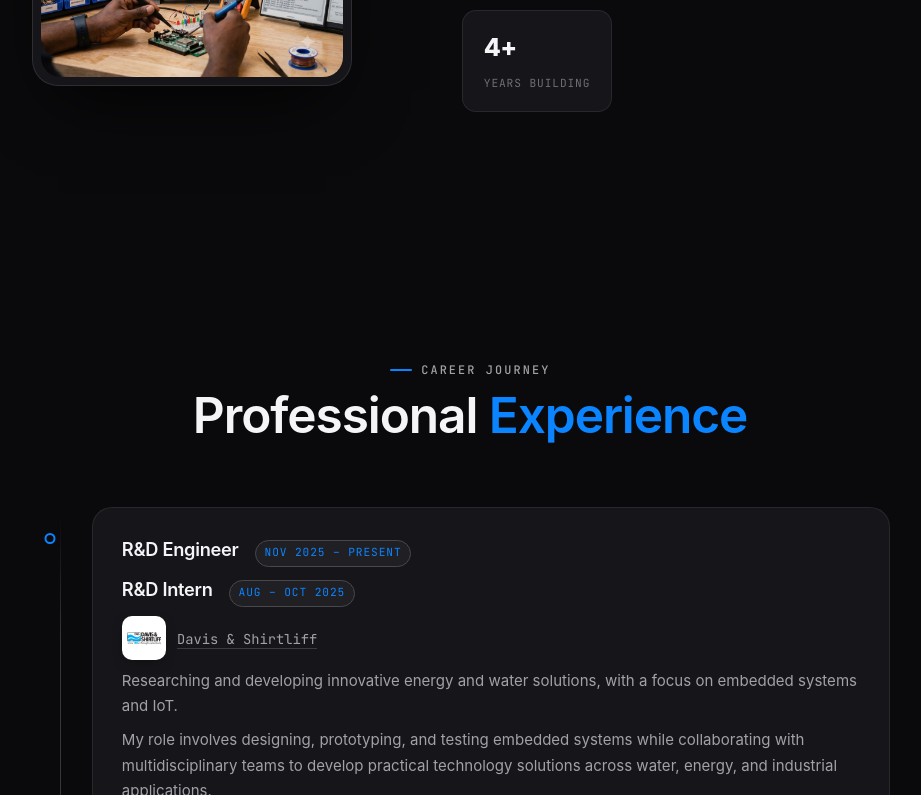
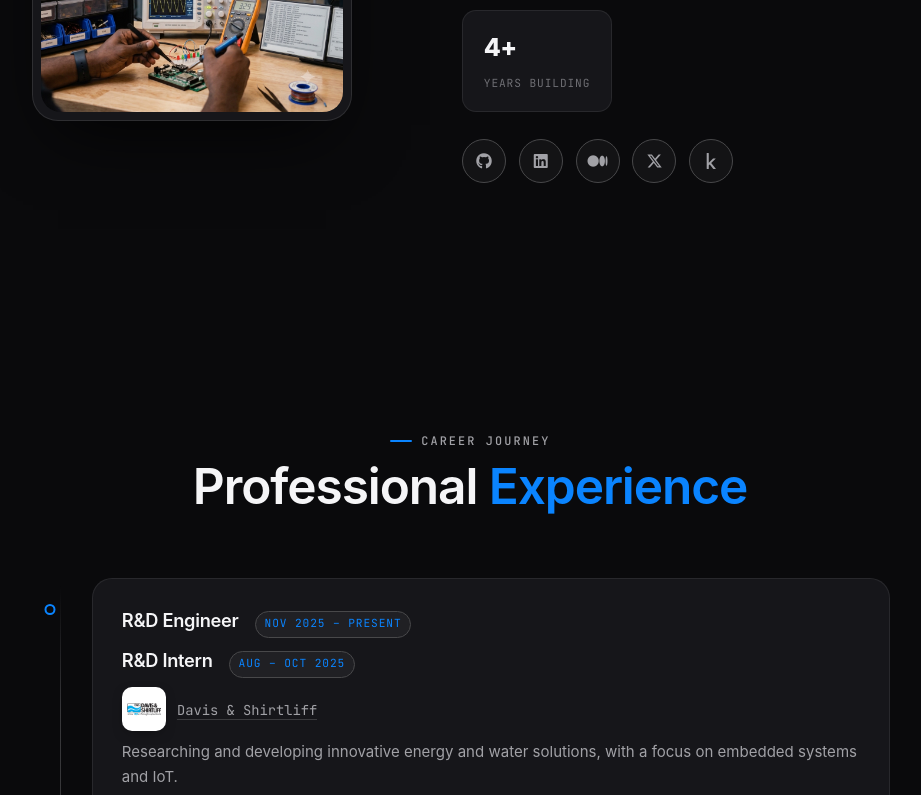
Before and after one commit to Collins-Omariba/Collins-Omariba.github.io, a plain HTML site: page index.html in a window 1280 px wide. Shown: the part 3020-3815 px from the top of the page, without its empty margins (170-1091 px from the left). Drawn offline with nearby package versions, Linux system fonts and the light colour scheme.

Commit message:
refactor: have contacts updated

```diff
--- a/css/style.css
+++ b/css/style.css
@@ -1315,6 +1315,15 @@ header.scrolled::before {
   color: var(--clr-tertiary);
 }
 
+.about__connect {
+  margin-top: 1.7rem;
+}
+
+.social-list.social-list--left {
+  justify-content: flex-start;
+  margin: 0;
+}
+
 /* ============ experience ============ */
 .experience {
   position: relative;
--- a/index.html
+++ b/index.html
@@ -241,6 +241,35 @@
                 <div class="about__stats">
                     <div class="stat"><b id="yearsBuilding">4+</b><span>years building</span></div>
                 </div>
+                <div class="about__connect">
+                    <ul class="social-list social-list--left">
+                        <li class="social-list__item">
+                            <a href="https://github.com/Collins-Omariba" class="social-list__link" aria-label="GitHub" target="_blank" rel="noopener noreferrer">
+                                <i class="fab fa-github"></i>
+                            </a>
+                        </li>
+                        <li class="social-list__item">
+                            <a href="https://www.linkedin.com/in/omariba-collins-b28b841b9" class="social-list__link" aria-label="LinkedIn" target="_blank" rel="noopener noreferrer">
+                                <i class="fab fa-linkedin"></i>
+                            </a>
+                        </li>
+                        <li class="social-list__item">
+                            <a href="https://medium.com/@collinsomariba" class="social-list__link" aria-label="Medium" target="_blank" rel="noopener noreferrer">
+                                <i class="fab fa-medium"></i>
+                            </a>
+                        </li>
+                        <li class="social-list__item">
+                            <a href="https://twitter.com/OmaribaCollins" class="social-list__link" aria-label="X (Twitter)" target="_blank" rel="noopener noreferrer">
+                                <i class="fab fa-x-twitter"></i>
+                            </a>
+                        </li>
+                        <li class="social-list__item">
+                            <a href="https://www.kaggle.com/omaribacollins" class="social-list__link" aria-label="Kaggle" target="_blank" rel="noopener noreferrer">
+                                <i class="fab fa-kaggle"></i>
+                            </a>
+                        </li>
+                    </ul>
+                </div>
             </div>
         </div>
     </section>
@@ -325,31 +354,29 @@
     <!-- FOOTER -->
     <footer class="footer">
         <div class="container footer__inner">
-            <a href="mailto:collinsomariba@gmail.com" class="footer__link">collinsomariba@gmail.com</a>
-
             <ul class="social-list">
                 <li class="social-list__item">
-                    <a href="https://github.com/Collins-Omariba" class="social-list__link" aria-label="GitHub">
+                    <a href="https://github.com/Collins-Omariba" class="social-list__link" aria-label="GitHub" target="_blank" rel="noopener noreferrer">
                         <i class="fab fa-github"></i>
                     </a>
                 </li>
                 <li class="social-list__item">
-                    <a href="https://www.linkedin.com/in/omariba-collins-b28b841b9" class="social-list__link" aria-label="LinkedIn">
+                    <a href="https://www.linkedin.com/in/omariba-collins-b28b841b9" class="social-list__link" aria-label="LinkedIn" target="_blank" rel="noopener noreferrer">
                         <i class="fab fa-linkedin"></i>
                     </a>
                 </li>
                 <li class="social-list__item">
-                    <a href="https://medium.com/@collinsomariba" class="social-list__link" aria-label="Medium">
+                    <a href="https://medium.com/@collinsomariba" class="social-list__link" aria-label="Medium" target="_blank" rel="noopener noreferrer">
                         <i class="fab fa-medium"></i>
                     </a>
                 </li>
                 <li class="social-list__item">
-                    <a href="https://twitter.com/OmaribaCollins" class="social-list__link" aria-label="X (Twitter)">
+                    <a href="https://twitter.com/OmaribaCollins" class="social-list__link" aria-label="X (Twitter)" target="_blank" rel="noopener noreferrer">
                         <i class="fab fa-x-twitter"></i>
                     </a>
                 </li>
                 <li class="social-list__item">
-                    <a href="https://www.kaggle.com/omaribacollins" class="social-list__link" aria-label="Kaggle">
+                    <a href="https://www.kaggle.com/omaribacollins" class="social-list__link" aria-label="Kaggle" target="_blank" rel="noopener noreferrer">
                         <i class="fab fa-kaggle"></i>
                     </a>
                 </li>
```
